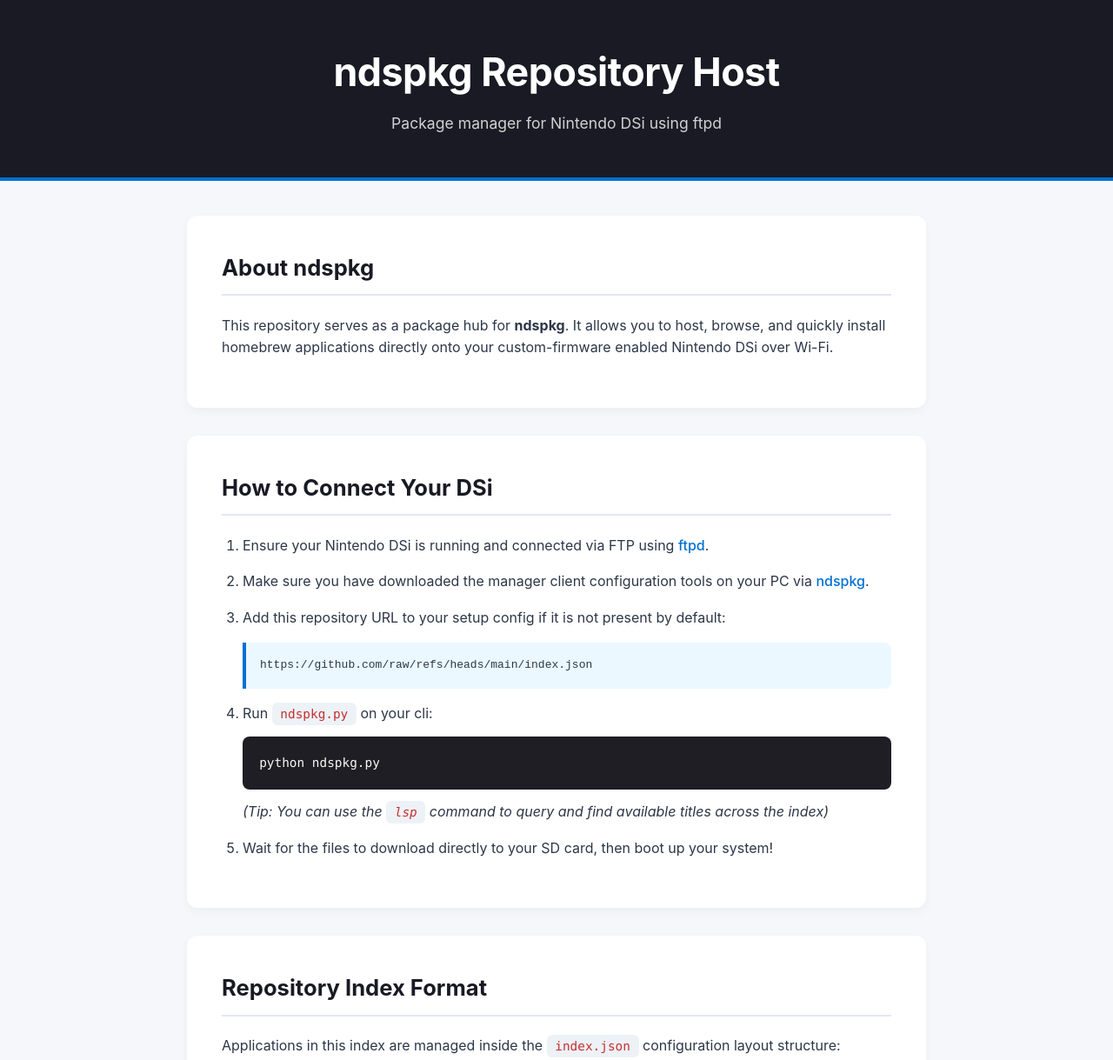
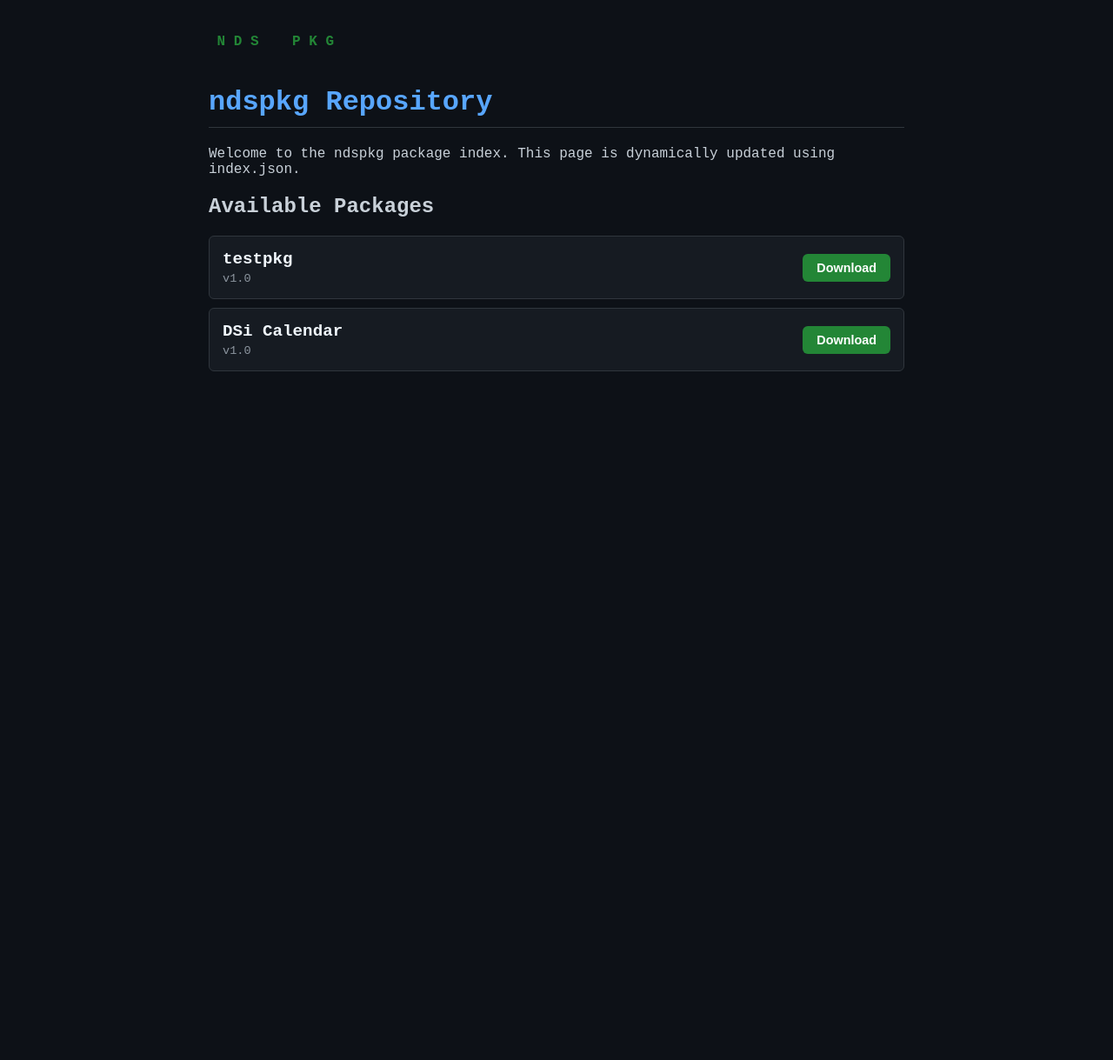
Before and after one commit to p1xelpp/ndspkg-host, a plain HTML site: page index.html in a window 1280 px wide. Shown: the top 1219 px of the page at 87% size. After the commit the page ends 800 px from the top, so only its background shows below. Drawn offline with Linux system fonts and the light colour scheme.

Commit message:
Update index.html

```diff
--- a/index.html
+++ b/index.html
@@ -3,163 +3,148 @@
 <head>
     <meta charset="UTF-8">
     <meta name="viewport" content="width=device-width, initial-scale=1.0">
-    <title>ndspkg Repository</title>
+    <title>NDSPKG Repository</title>
     <style>
-        :root {
-            --primary: #0070d2;
-            --dark: #1a1a24;
-            --light: #f5f7fa;
-            --text: #2d3748;
-            --card-bg: #ffffff;
+        /* Dark GitHub/Homebrew-inspired styling matching repo.html */
+        body {
+            font-family: 'Courier New', Courier, monospace;
+            background-color: #0d1117;
+            color: #c9d1d9;
+            padding: 20px;
+            margin: 0;
         }
-        body {
-            font-family: -apple-system, BlinkMacSystemFont, "Segoe UI", Roboto, Helvetica, Arial, sans-serif;
-            line-height: 1.6;
-            color: var(--text);
-            background-color: var(--light);
-            margin: 0;
+        .container {
+            max-width: 800px;
+            margin: 0 auto;
+        }
+        h1 {
+            color: #58a6ff;
+            border-bottom: 1px solid #30363d;
+            padding-bottom: 10px;
+        }
+        .ascii-art {
+            white-space: pre;
+            color: #238636;
+            font-weight: bold;
+            margin-bottom: 20px;
+            line-height: 1.2;
+        }
+        .package-list {
+            list-style: none;
             padding: 0;
         }
-        header {
-            background-color: var(--dark);
+        .package-item {
+            background-color: #161b22;
+            border: 1px solid #30363d;
+            border-radius: 6px;
+            padding: 15px;
+            margin-bottom: 10px;
+            display: flex;
+            justify-content: space-between;
+            align-items: center;
+        }
+        .package-info {
+            display: flex;
+            flex-direction: column;
+            gap: 4px;
+        }
+        .package-name {
+            font-size: 1.2em;
+            color: #f0f6fc;
+            font-weight: bold;
+        }
+        .package-version {
+            font-size: 0.85em;
+            color: #8b949e;
+        }
+        .download-btn {
+            background-color: #238636;
             color: white;
-            text-align: center;
-            padding: 3rem 1rem;
-            border-bottom: 4px solid var(--primary);
+            text-decoration: none;
+            padding: 8px 16px;
+            border-radius: 6px;
+            font-weight: bold;
+            font-size: 0.9em;
+            font-family: sans-serif;
         }
-        header h1 {
-            margin: 0;
-            font-size: 2.8rem;
-            letter-spacing: -0.5px;
+        .download-btn:hover {
+            background-color: #2ea44f;
         }
-        header p {
-            margin: 0.5rem 0 0 0;
-            opacity: 0.8;
-            font-size: 1.1rem;
+        .error {
+            color: #f85149;
+            font-weight: bold;
         }
-        main {
-            max-width: 850px;
-            margin: 2.5rem auto;
-            padding: 0 1.5rem;
-        }
-        .card {
-            background: var(--card-bg);
-            padding: 2.5rem;
-            border-radius: 12px;
-            box-shadow: 0 4px 12px rgba(0,0,0,0.04);
-            margin-bottom: 2rem;
-        }
-        h2 {
-            color: var(--dark);
-            margin-top: 0;
-            border-bottom: 2px solid #e2e8f0;
-            padding-bottom: 0.6rem;
-            font-size: 1.6rem;
-        }
-        ol {
-            padding-left: 1.5rem;
-        }
-        li {
-            margin-bottom: 1rem;
-        }
-        .code-block-container {
-            position: relative;
-            margin: 0.8rem 0;
-        }
-        code {
-            background-color: #edf2f7;
-            padding: 0.3rem 0.6rem;
-            border-radius: 6px;
-            font-family: 'SFMono-Regular', Consolas, 'Liberation Mono', Menlo, monospace;
-            font-size: 0.9rem;
-            color: #c53030;
-        }
-        pre code {
-            display: block;
-            padding: 1.2rem;
-            overflow-x: auto;
-            color: var(--text);
-            background-color: #1e1e24;
-            color: #f8f8f2;
-            border-radius: 8px;
-        }
-        .url-box {
-            background-color: #ebf8ff;
-            border-left: 4px solid var(--primary);
-            padding: 1rem;
-            border-radius: 0 8px 8px 0;
-            word-break: break-all;
-            font-family: monospace;
-            margin: 1rem 0;
-        }
-        footer {
-            text-align: center;
-            padding: 3rem 1rem;
-            color: #718096;
-            font-size: 0.95rem;
-        }
-        a {
-            color: var(--primary);
-            text-decoration: none;
-            font-weight: 500;
-        }
-        a:hover {
-            text-decoration: underline;
+        .loading {
+            color: #8b949e;
+            font-style: italic;
         }
     </style>
 </head>
 <body>
 
-    <header>
-        <h1>ndspkg Repository Host</h1>
-        <p>Package manager for Nintendo DSi using ftpd</p>
-    </header>
+    <div class="container">
+        <div class="ascii-art">
+ N D S    P K G
+        </div>
 
-    <main>
-        <section class="card">
-            <h2>About ndspkg</h2>
-            <p>This repository serves as a package hub for <strong>ndspkg</strong>. It allows you to host, browse, and quickly install homebrew applications directly onto your custom-firmware enabled Nintendo DSi over Wi-Fi.</p>
-        </section>
+        <h1>ndspkg Repository</h1>
+        <p>Welcome to the ndspkg package index. This page is dynamically updated using index.json.</p>
 
-        <section class="card">
-            <h2>How to Connect Your DSi</h2>
-            <ol>
-                <li>Ensure your Nintendo DSi is running and connected via FTP using <a href="https://db.universal-team.net/ds/ftpd" target="_blank">ftpd</a>.</li>
-                <li>Make sure you have downloaded the manager client configuration tools on your PC via <a href="https://github.com/p1xelpp/ndspkg" target="_blank">ndspkg</a>.</li>
-                <li>Add this repository URL to your setup config if it is not present by default:
-                    <div class="url-box">
-                        https://github.com/raw/refs/heads/main/index.json
-                    </div>
-                </li>
-                <li>Run <code>ndspkg.py</code> on your cli:
-                    <div class="code-block-container">
-                        <pre><code>python ndspkg.py</code></pre>
-                    </div>
-                    <em>(Tip: You can use the <code>lsp</code> command to query and find available titles across the index)</em>
-                </li>
-                <li>Wait for the files to download directly to your SD card, then boot up your system!</li>
-            </ol>
-        </section>
+        <h2>Available Packages</h2>
+        <div id="loading" class="loading">Loading packages from index.json...</div>
+        <ul id="packages" class="package-list"></ul>
+    </div>
 
-        <section class="card">
-            <h2>Repository Index Format</h2>
-            <p>Applications in this index are managed inside the <code>index.json</code> configuration layout structure:</p>
-<pre><code>{
-  "packages": [
-    {
-      "name": "dsicalendar",
-      "version": "1.0",
-      "description": "A calendar application for the Nintendo DSi",
-      "url": "https://githubusercontent.com"
-    }
-  ]
-}</code></pre>
-        </section>
-    </main>
+    <script>
+        async function loadRepo() {
+            const listElement = document.getElementById('packages');
+            const loadingElement = document.getElementById('loading');
 
-    <footer>
-        <p>&copy; 2026 ndspkg-host Project. Built for the Nintendo DS / DSi homebrew ecosystem.</p>
-    </footer>
+            try {
+                // Fetch the index.json situated in the same directory
+                const response = await fetch('./index.json');
+                if (!response.ok) throw new Error('Could not load index.json');
 
+                const data = await response.json();
+                loadingElement.style.display = 'none';
+
+                // Automatically handle arrays or structured root objects (e.g., data.packages)
+                const packages = Array.isArray(data) ? data : (data.packages || Object.values(data));
+
+                if (!packages || packages.length === 0) {
+                    listElement.innerHTML = '<li>No packages found in index.json.</li>';
+                    return;
+                }
+
+                packages.forEach(pkg => {
+                    const li = document.createElement('li');
+                    li.className = 'package-item';
+
+                    // Extract fallback fields depending on how your JSON schema is built
+                    const name = pkg.name || 'Unknown Package';
+                    const version = pkg.version ? `v${pkg.version}` : '';
+
+                    // Prioritize full url values, fall back to relative path
+                    const downloadUrl = pkg.url || pkg.download_url || `./packages/${pkg.filename || pkg.name}`;
+
+                    li.innerHTML = `
+                        <div class="package-info">
+                            <span class="package-name">${name}</span>
+                            ${version ? `<span class="package-version">${version}</span>` : ''}
+                        </div>
+                        <a href="${downloadUrl}" class="download-btn" download>Download</a>
+                    `;
+                    listElement.appendChild(li);
+                });
+
+            } catch (error) {
+                loadingElement.className = 'error';
+                loadingElement.innerText = `Error loading repository: ${error.message}`;
+            }
+        }
+
+        // Initialize fetching on page load
+        loadRepo();
+    </script>
 </body>
 </html>
```
